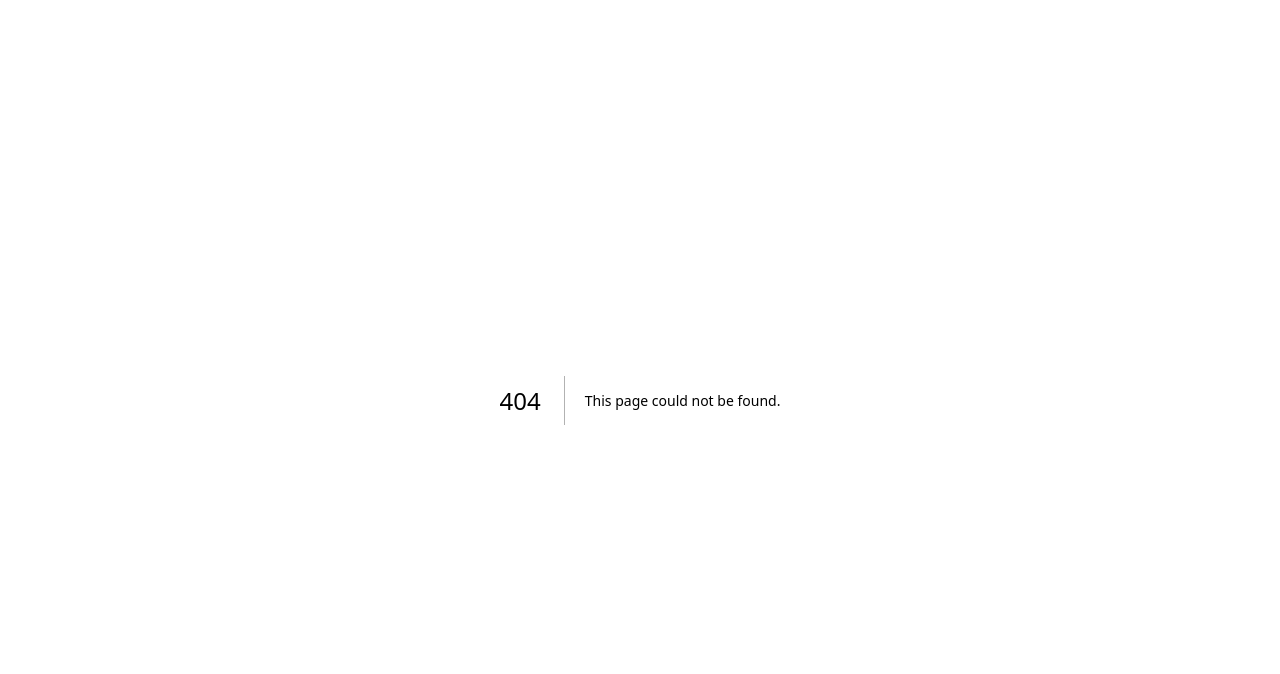
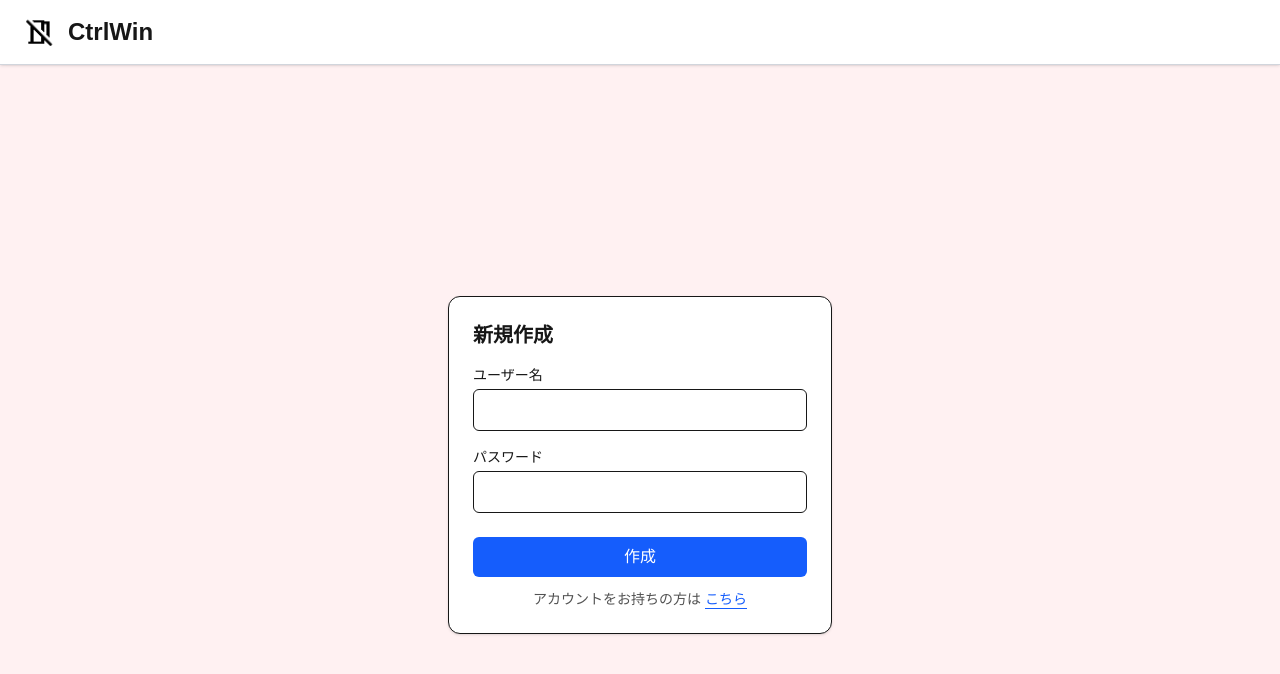
Before and after one commit to NaiYuk/NoConver, a Next.js app: page /dashboard/login in a window 1280 px wide. Before the commit this address had no page. Shown: the top 674 px of the page. Built offline with nearby package versions, Linux system fonts and the light colour scheme.

Commit message:
新規作成画面を作成しました

```diff
--- /dev/null
+++ b/src/app/dashboard/login/page.tsx
@@ -0,0 +1,89 @@
+'use client';
+import Link from "next/link";
+import { useRouter } from 'next/navigation';
+import Image from "next/image";
+
+// ヘッダーとログイン画面
+export default function Page() {
+    const router = useRouter();
+    return (
+        <div className="min-h-dvh flex flex-col">
+            {/* ヘッダー */}
+            <header className="flex items-center justify-between px-6 py-4 border-b border-gray-300 shadow-sm bg-white/70 backdrop-blur-sm">
+                <div className="flex">
+                    <Image
+                        src="/no-meeting-room.png"
+                        alt="ユーザーアイコン"
+                        width={32}
+                        height={32}
+                        className="mr-3"
+                    />
+                    <h1 className="text-2xl font-bold">CtrlWin</h1>
+                </div>
+            </header>
+
+            {/* ログインフォーム */}
+            <div className="min-h-screen flex flex-col bg-rose-50">
+                <main className="flex-1 grid place-items-center  p-4">
+                    <section
+                        aria-labelledby="login-title"
+                        className="w-full max-w-sm rounded-xl border bg-white p-6 shadow"
+                    >
+                        <div className="mb-4 text-xl font-semibold">新規作成</div>
+                        <label htmlFor="username" className="block text-sm font-medium">
+                            ユーザー名
+                        </label>
+                        <input
+                            id="username"
+                            name="username"
+                            type="text"
+                            required
+                            className="mt-1 w-full rounded-md border border-gray-1000 bg-white px-3 py-2
+             outline-none focus:border-blue-500 focus:ring-2 focus:ring-blue-200"
+                        />
+                        <label
+                            htmlFor="password"
+                            className="mt-4 block text-sm font-medium"
+                        >
+                            パスワード
+                        </label>
+                        <input
+                            id="password"
+                            name="password"
+                            type="password"
+                            required
+                            className="mt-1 w-full rounded-md border border-gray-1000 bg-white px-3 py-2
+             outline-none focus:border-blue-500 focus:ring-2 focus:ring-blue-200"
+                        />
+
+                        {/* 作成ボタン */}
+                        <div className="mt-6">
+                            <button
+                                type="button"
+                                onClick={() => router.push('/dashboard')}
+                                className="w-full rounded-md bg-blue-600 px-4 py-2 text-white
+                   hover:bg-blue-700 focus:outline-none focus:ring-2 focus:ring-blue-200"
+                            >
+                                作成
+                            </button>
+                        </div>
+
+                        {/* アカウント作成リンク */}
+                        <p className="mt-3 text-center text-sm text-neutral-600">
+                            アカウントをお持ちの方は
+                            <Link
+                                href="../"
+                                className="ml-1 font-medium text-blue-600 underline underline-offset-4
+               hover:text-blue-700 focus-visible:outline-none
+               focus-visible:ring-2 focus-visible:ring-blue-300 rounded-sm"
+                            >
+                                こちら
+                            </Link>
+                        </p>
+
+                    </section>
+                </main>
+            </div>
+        </div>
+    );
+}
```
